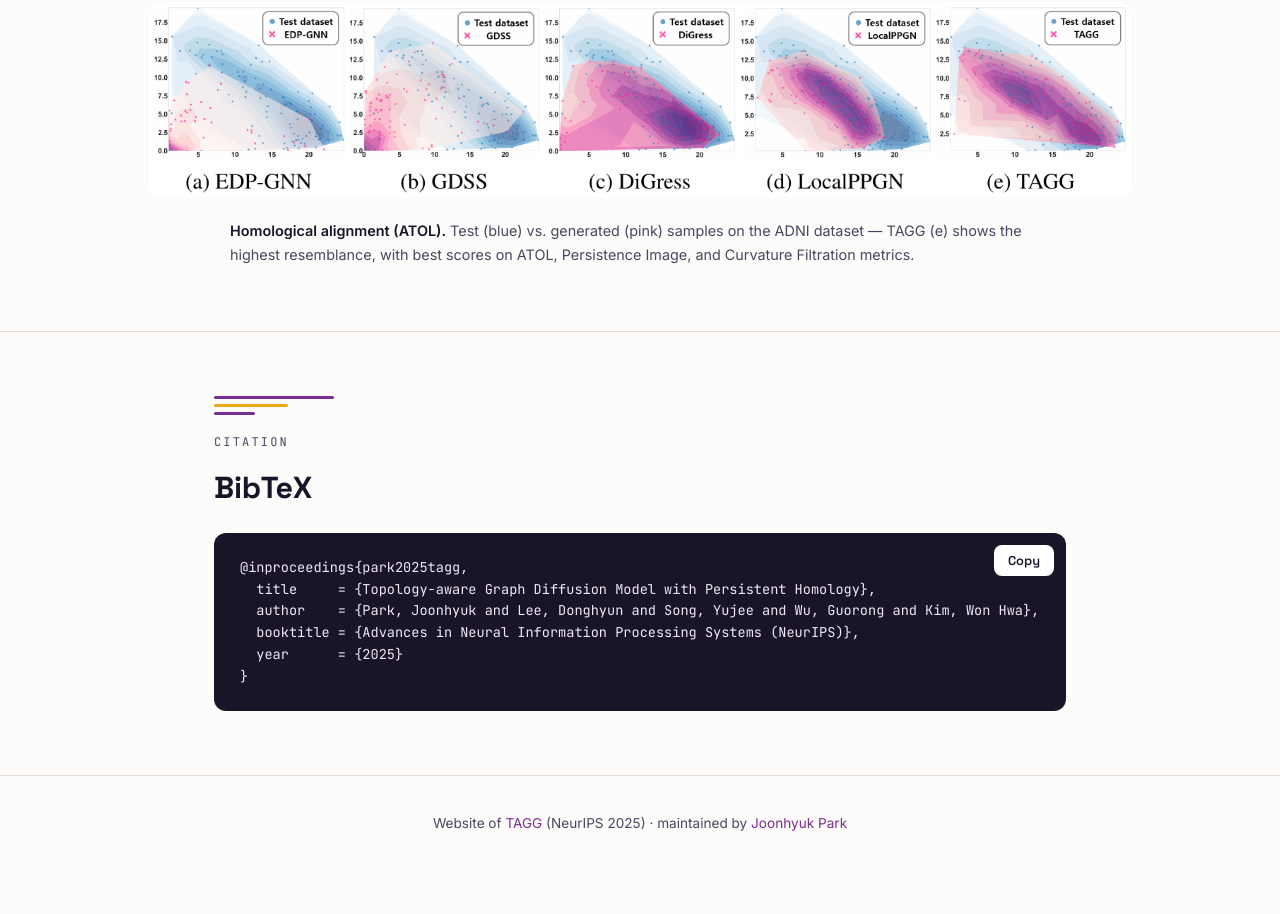
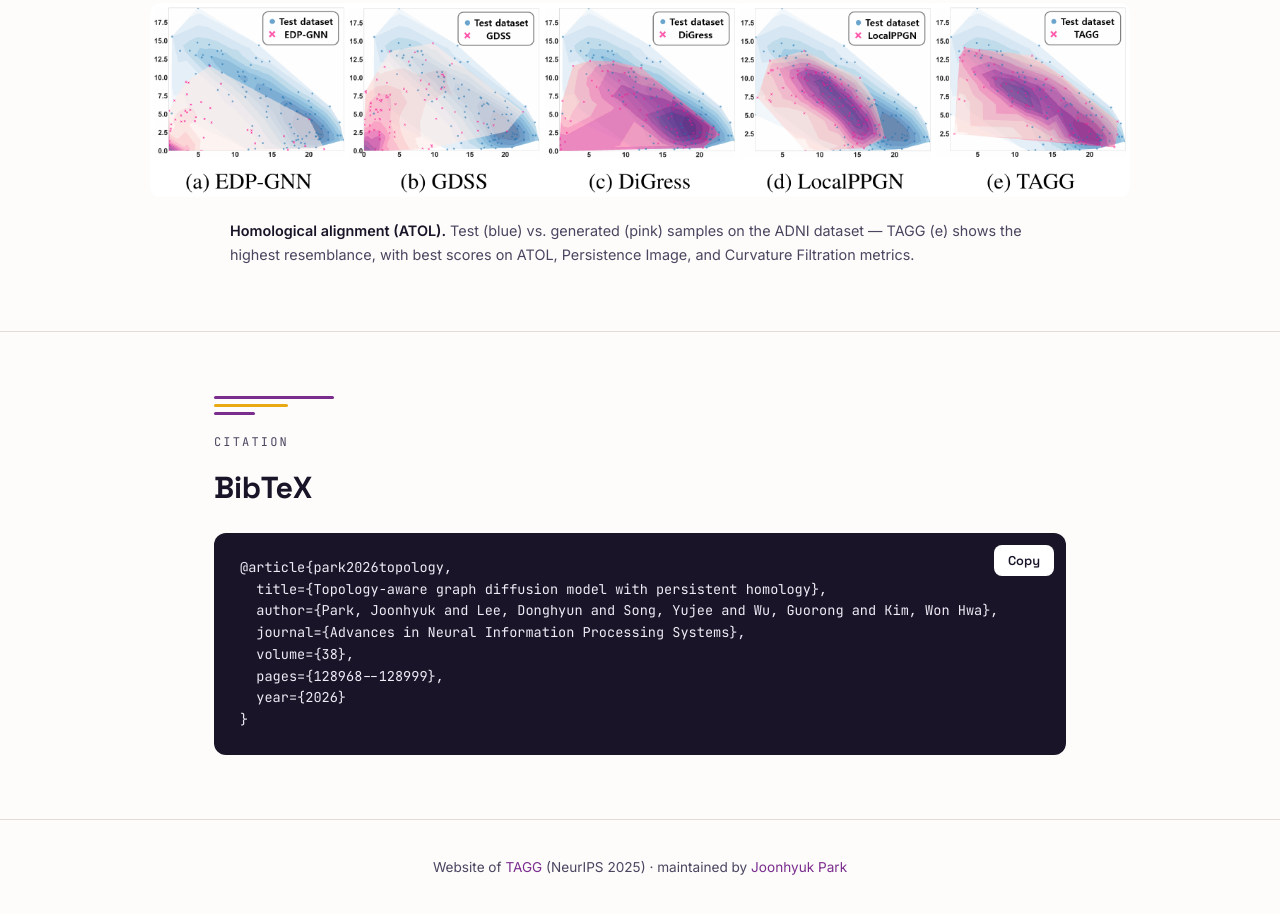
Before and after one commit to pjh1023/TAGG, a plain HTML site: page index.html in a window 1280 px wide. Shown: the part 3636-4550 px from the top of the page. Before the commit the page ends 4519 px from the top, so only its background shows below. Drawn offline with Linux system fonts and the light colour scheme.

Commit message:
Update BibTeX citation to new article format

```diff
--- a/index.html
+++ b/index.html
@@ -348,11 +348,13 @@ footer a:hover{text-decoration:underline}
     <h2>BibTeX</h2>
     <div class="bib-box">
       <button class="copy-btn" onclick="copyBib(this)">Copy</button>
-<pre id="bib">@inproceedings{park2025tagg,
-  title     = {Topology-aware Graph Diffusion Model with Persistent Homology},
-  author    = {Park, Joonhyuk and Lee, Donghyun and Song, Yujee and Wu, Guorong and Kim, Won Hwa},
-  booktitle = {Advances in Neural Information Processing Systems (NeurIPS)},
-  year      = {2025}
+<pre id="bib">@article{park2026topology,
+  title={Topology-aware graph diffusion model with persistent homology},
+  author={Park, Joonhyuk and Lee, Donghyun and Song, Yujee and Wu, Guorong and Kim, Won Hwa},
+  journal={Advances in Neural Information Processing Systems},
+  volume={38},
+  pages={128968--128999},
+  year={2026}
 }</pre>
     </div>
   </div>
```
